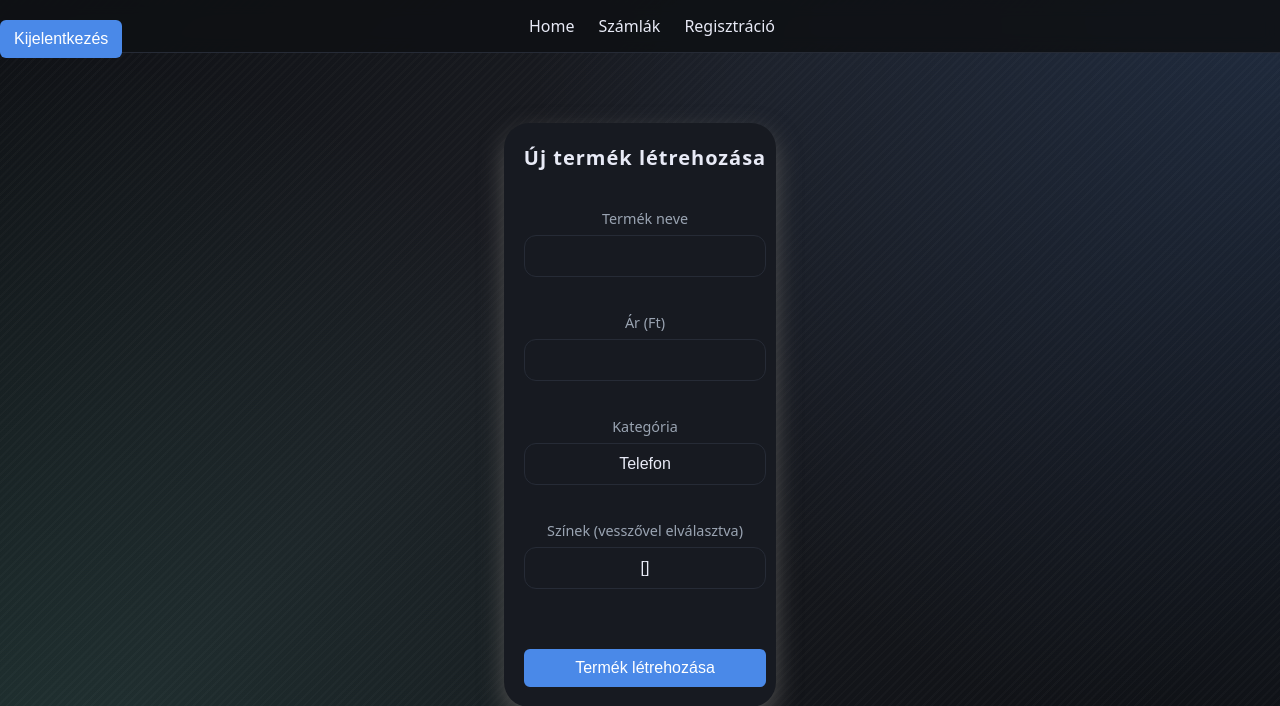
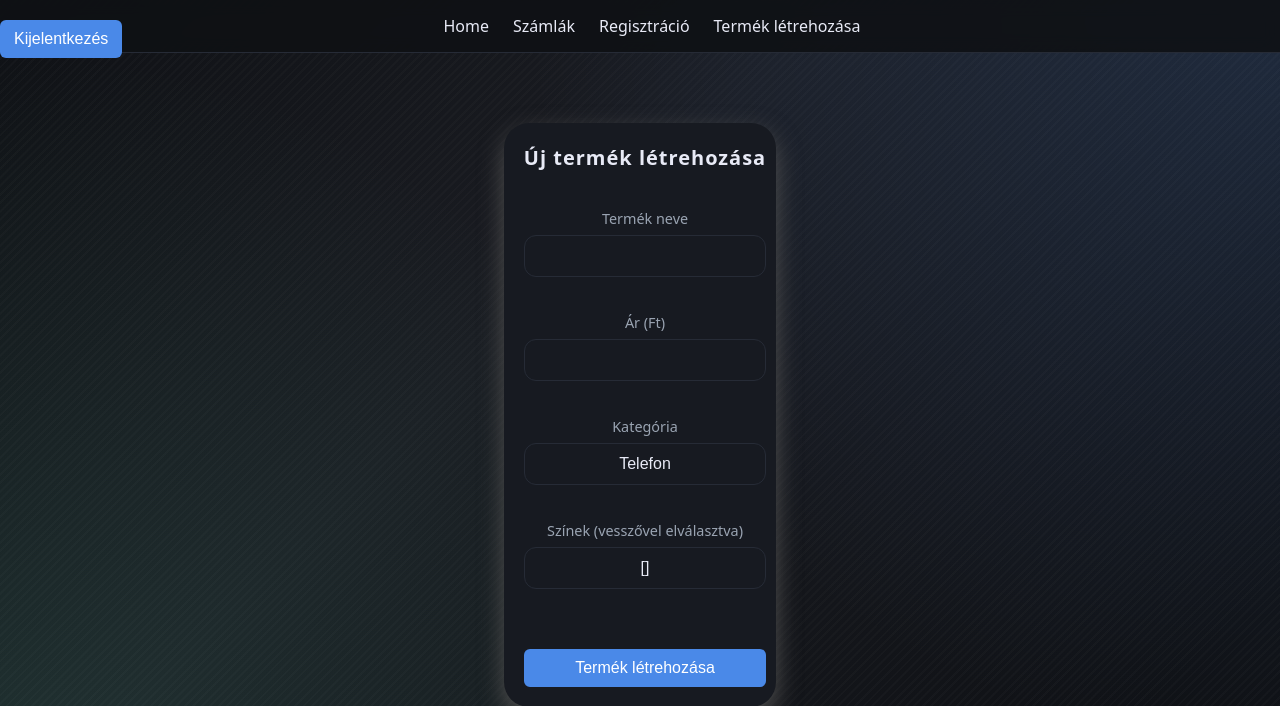
Before and after one commit to mzsl03/webshop, a Django app: page /add_prod/ in a window 1280 px wide. Shown: the top 706 px of the page. Run offline with Django 5.2, Linux system fonts and the light colour scheme; the visitor is signed in with stand-in values (Sample User, id 1).

Commit message:
feat: added product registry page to navbar

```diff
--- a/core_webshop/phoneshop/templates/layout.html
+++ b/core_webshop/phoneshop/templates/layout.html
@@ -30,6 +30,9 @@
                 {% if request.user.is_authenticated and request.user.is_staff %}
                     <li class="item"><a href="/register/">Regisztráció</a></li>
                 {% endif %}
+                {% if request.user.is_authenticated and request.user.is_staff %}
+                    <li class="item"><a href="/add_prod/">Termék létrehozása</a></li>
+                {% endif %}
             </ul>
         </nav>
     </div>
```
